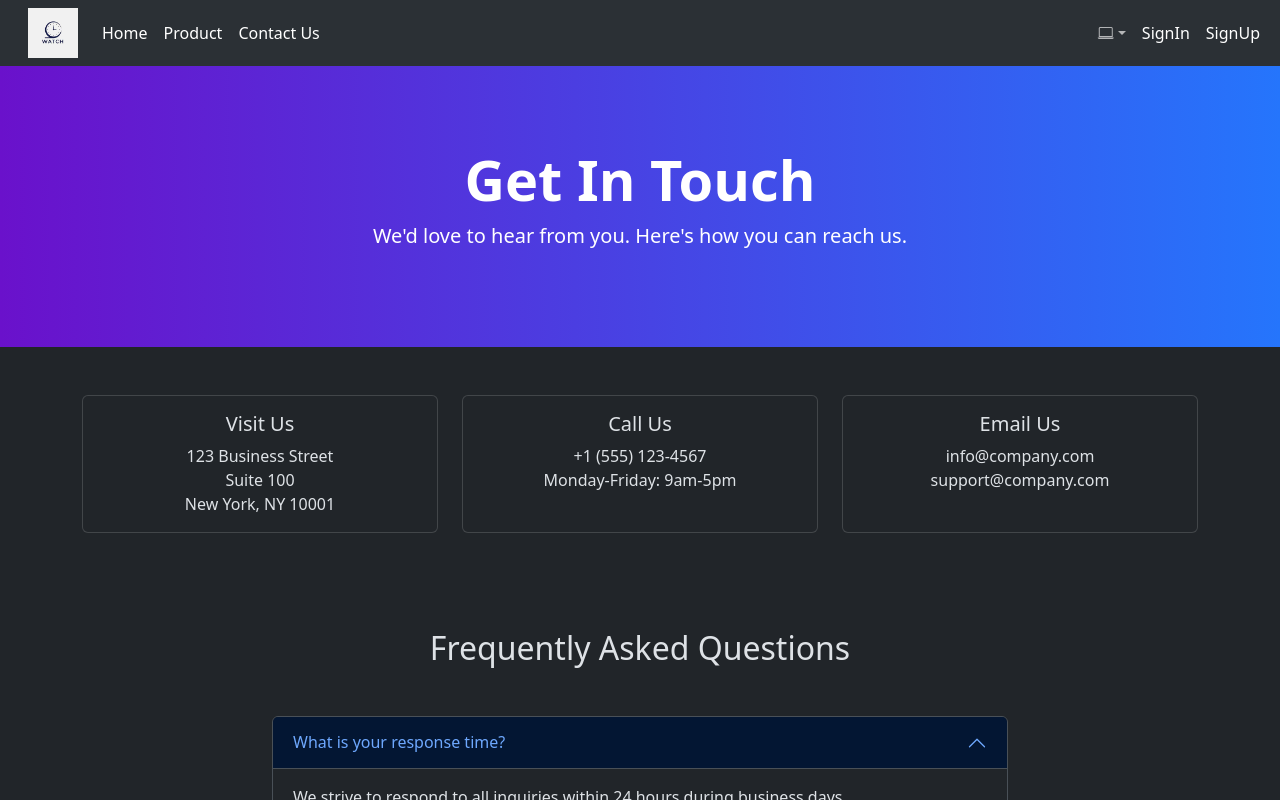
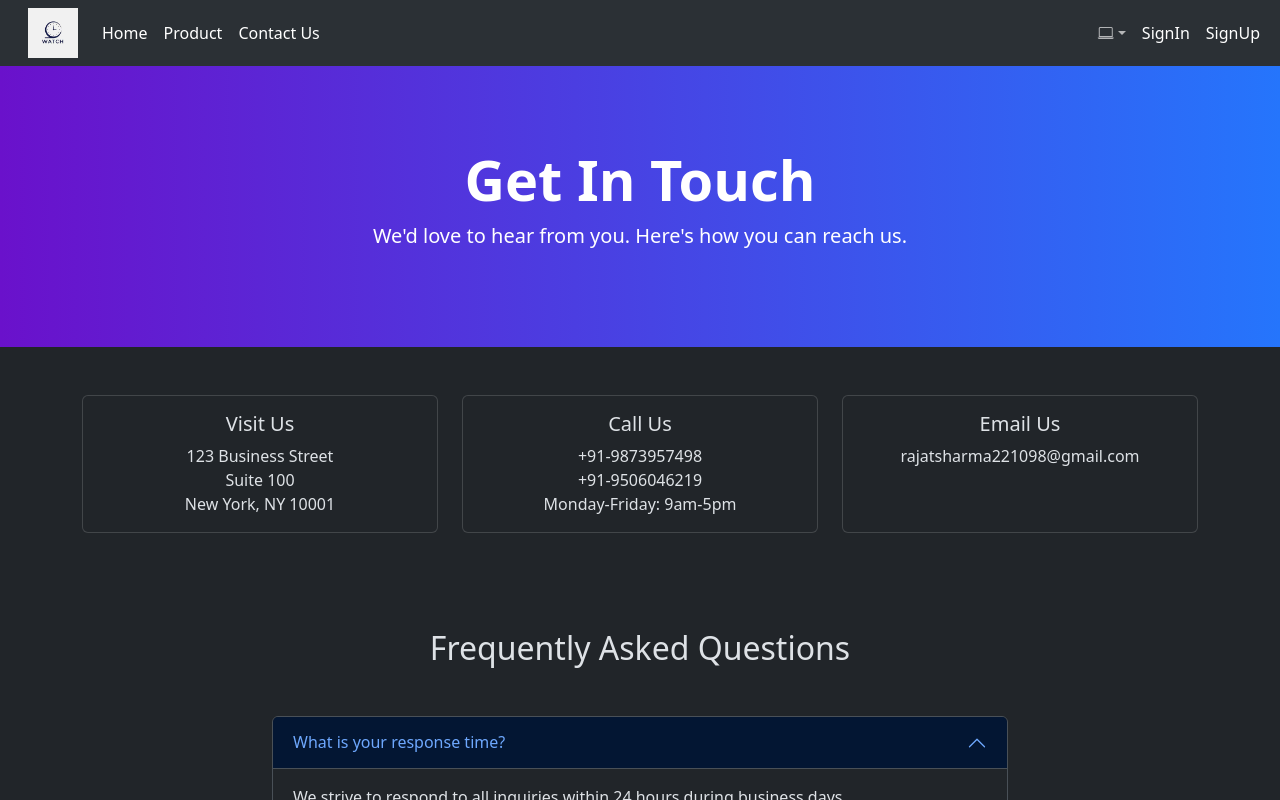
Before and after one commit to Rajat-22/Tick-Tock-Store, a Vue app: page /contact-us in a window 1280 px wide. Shown: the top 800 px of the page. Built offline with nearby package versions, Linux system fonts and the light colour scheme; no server answers.

Commit message:
some changes on contact

```diff
--- a/src/components/product/ProductCard.vue
+++ b/src/components/product/ProductCard.vue
@@ -5,7 +5,7 @@
         <img
           :src="product.image || `https://placehold.co/600x400`"
           class="card-img-top object-fit-cover"
-          style="height: 200px"
+          style="height: 300px"
         />
         <div v-if="product.bestseller"
           class="position-absolute top-0 start-0 m-2 px-2 py-1 bg-success text-white rounded-pill text-sm"
--- a/src/views/home/ContactUs.vue
+++ b/src/views/home/ContactUs.vue
@@ -25,7 +25,7 @@
             <div class="card-body">
               <i class="fas fa-phone fa-3x text-primary mb-3"></i>
               <h5 class="card-title">Call Us</h5>
-              <p class="card-text">+1 (555) 123-4567<br />Monday-Friday: 9am-5pm</p>
+              <p class="card-text">+91-9873957498 <br />+91-9506046219<br />Monday-Friday: 9am-5pm</p>
             </div>
           </div>
         </div>
@@ -34,7 +34,7 @@
             <div class="card-body">
               <i class="fas fa-envelope fa-3x text-primary mb-3"></i>
               <h5 class="card-title">Email Us</h5>
-              <p class="card-text">info@company.com<br />support@company.com</p>
+              <p class="card-text">rajatsharma221098@gmail.com</p>
             </div>
           </div>
         </div>
```
